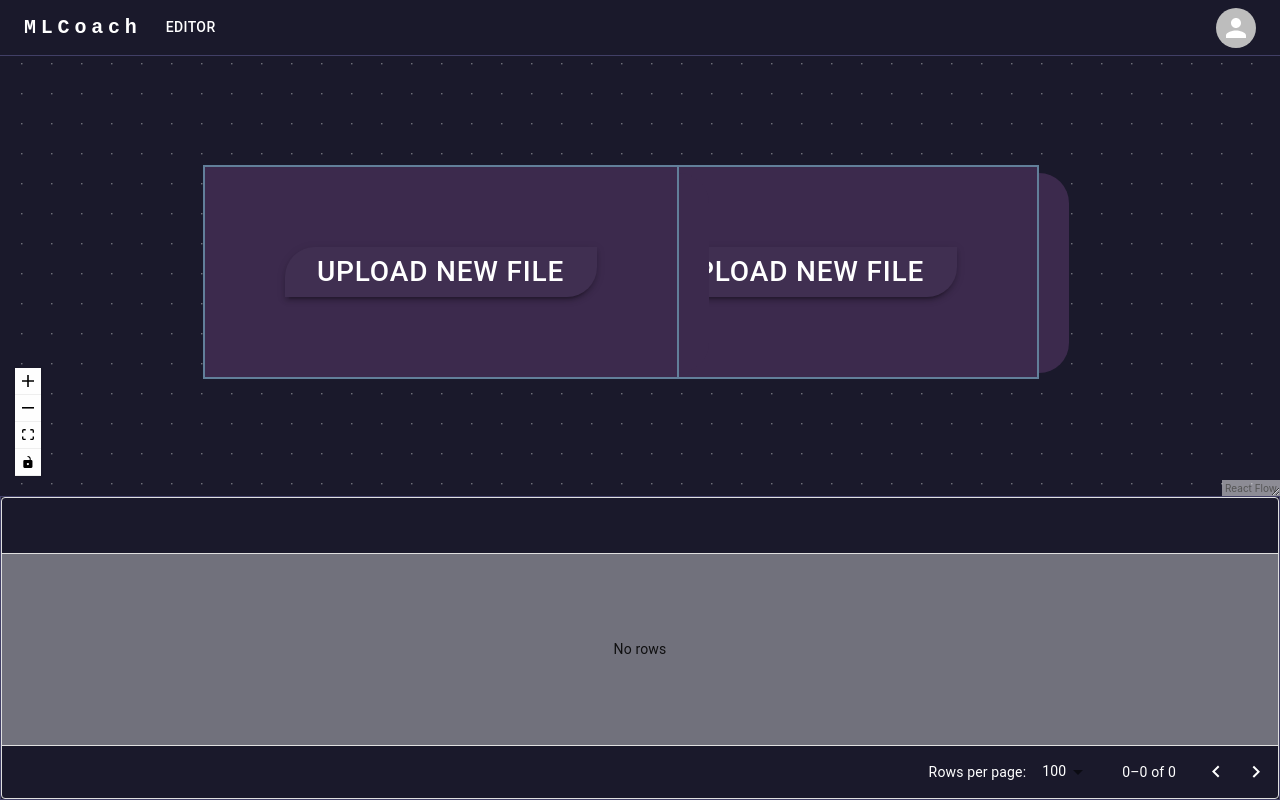
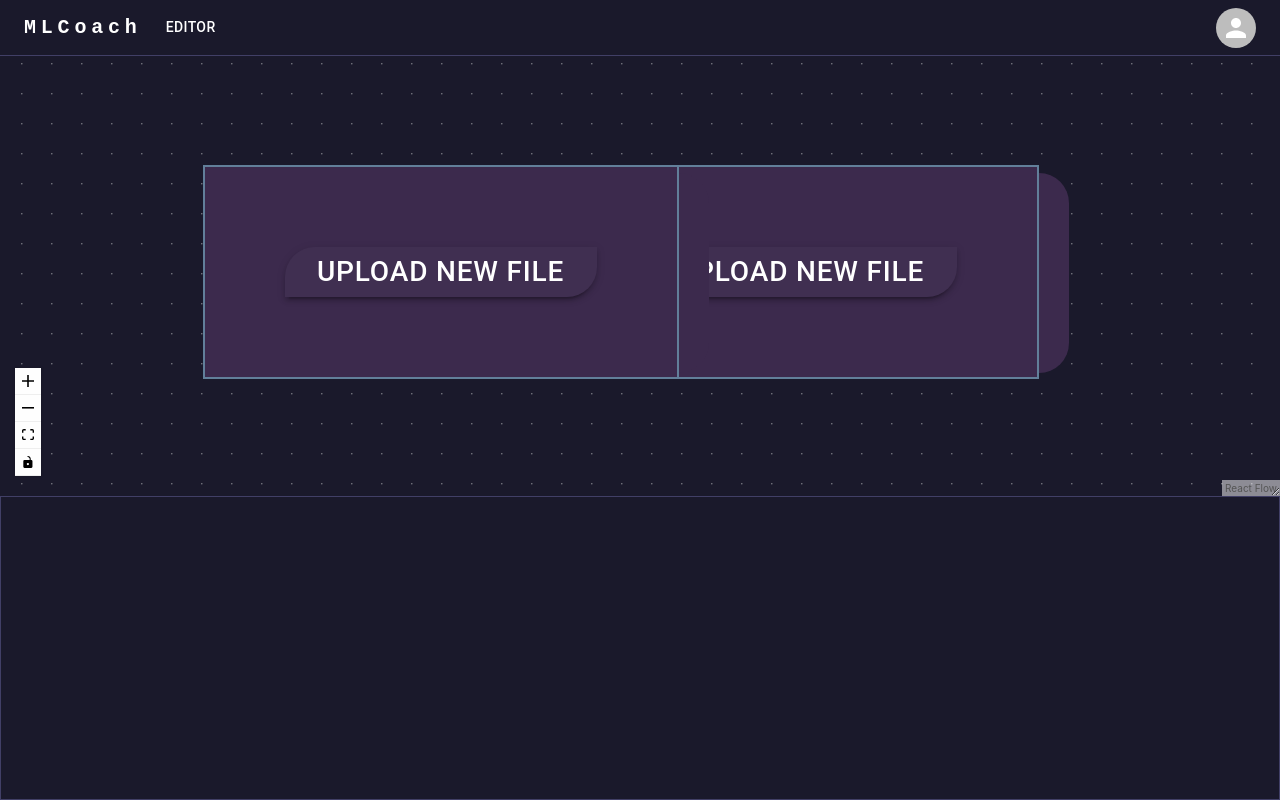
Before and after one commit to cyclnxd/mlcoach, a Next.js app: page /editor in a window 1280 px wide. Built offline with nearby package versions, Linux system fonts and the light colour scheme.

Commit message:
tablo sadece node a tıklandığında açılıyor

```diff
--- a/components/Footer/index.js
+++ b/components/Footer/index.js
@@ -60,7 +60,7 @@ function Footer() {
 					width: '100%',
 					border: '1px solid #413f66',
 				}}
-			>	<DataGrid rows={prevRows.current} columns={	prevCol.current} />
+			>{store.getState().clickedNode !== -1 ? (	<DataGrid rows={prevRows.current} columns={	prevCol.current} />) : <></>}
 
 				</Box>
 		</Grid2>
```
